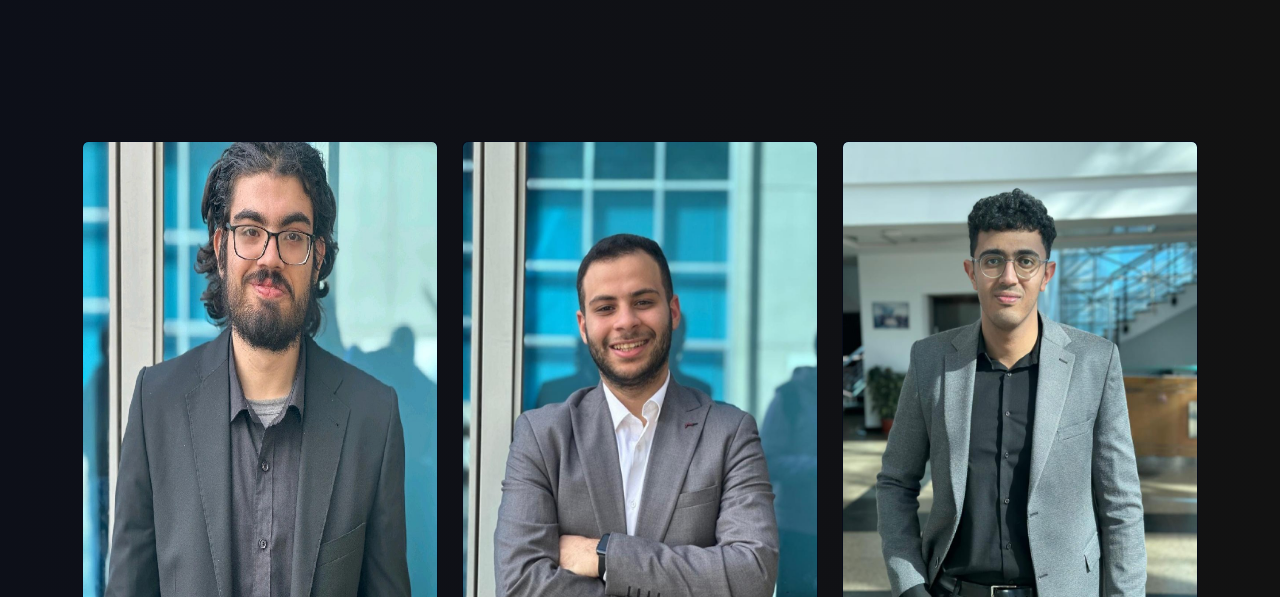
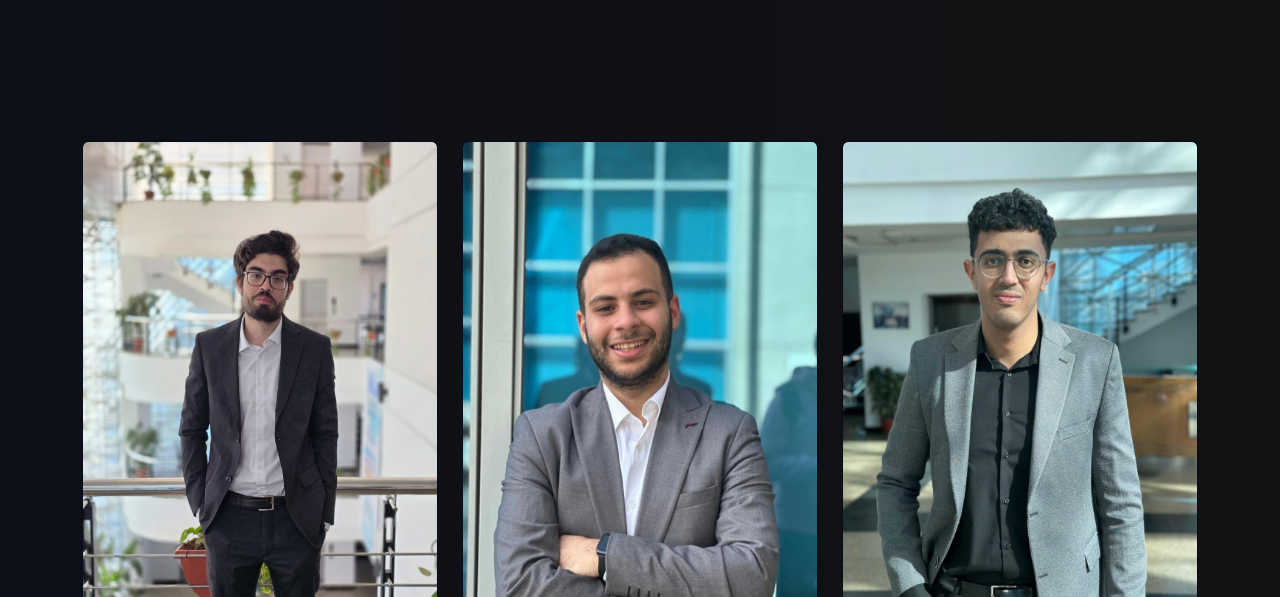
Before and after one commit to MooAttia/Grad, a plain HTML site: page about.html in a window 1280 px wide. Shown: the part 203-800 px from the top of the page. Drawn offline with Linux system fonts and the light colour scheme.

Commit message:
Fix image file extension from .jpeg to .jpg

```diff
--- a/about.html
+++ b/about.html
@@ -73,7 +73,7 @@
                             </p>
 
                         </div>
-                        <img src="imgs/about/attia.jpeg" class="card-img-top" alt="...">
+                        <img src="imgs/about/attia.jpg" class="card-img-top" alt="...">
                         <div class="card-body py-5">
                             <p class="card-text text-center">Mohamed Attia</p>
                         </div>
```
